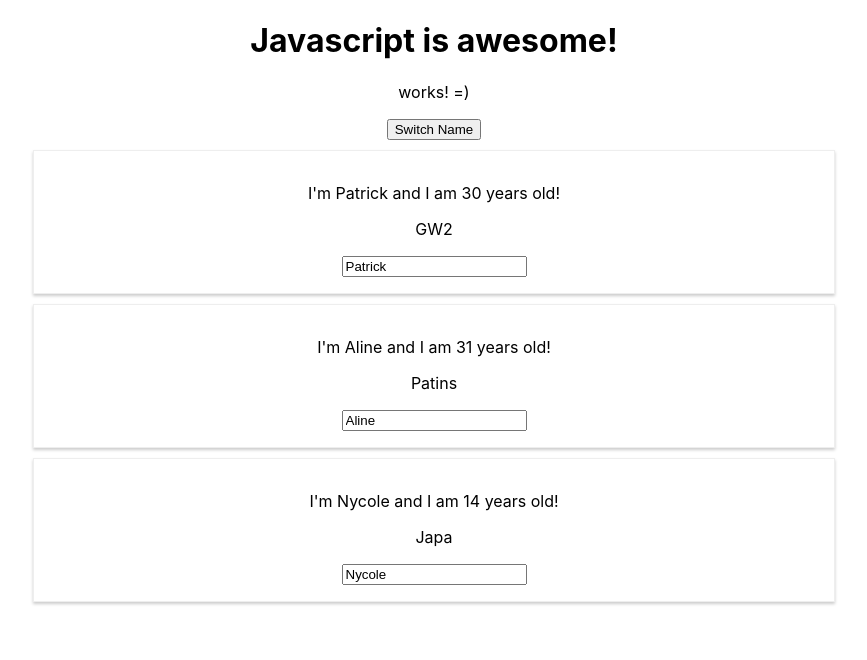
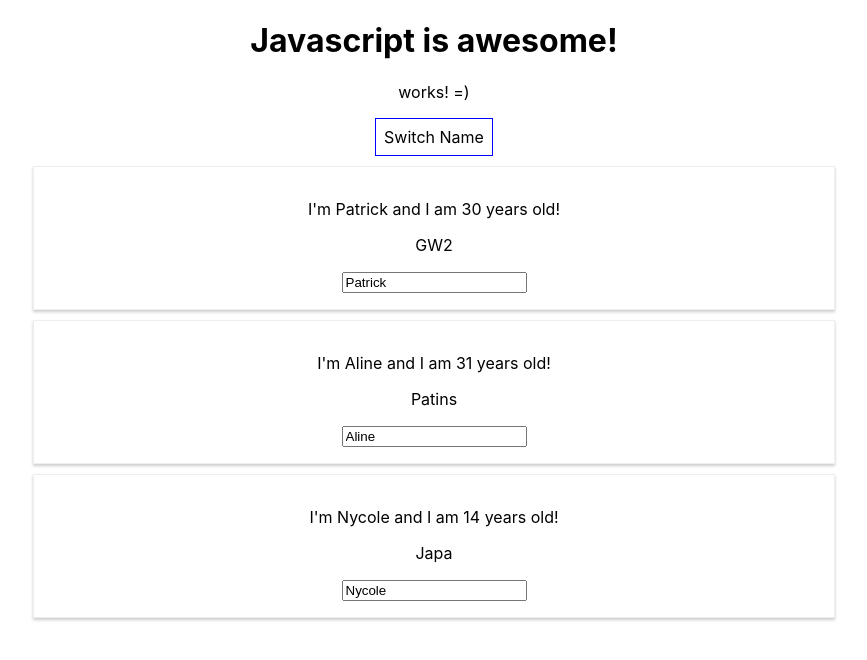
Before and after one commit to patrickmaciel/estudo-react-js-completle-udemy, a React (Create React App) app: page / in a window 1280 px wide. Shown: the top 660 px of the page, without its empty margins (206-1073 px from the left). Built offline with nearby package versions, Linux system fonts and the light colour scheme.

Commit message:
Working with inline styles

```diff
--- a/src/App.js
+++ b/src/App.js
@@ -33,12 +33,20 @@
   }
 
   render() {
+    const style = {
+      backgroundColor: 'white',
+      font: 'inherit',
+      border: '1px solid blue',
+      padding: '8px',
+      cursor: 'pointer'
+    };
+
     return (
       <div className="App">
         <h1>Javascript is awesome!</h1>
         <p>works! =)</p>
 
-        <button onClick={() => this.switchNameHandler('Opa')}>Switch Name</button>
+        <button style={style} onClick={() => this.switchNameHandler('Opa')}>Switch Name</button>
 
         <Person
           name={this.state.persons[0].name}
```
